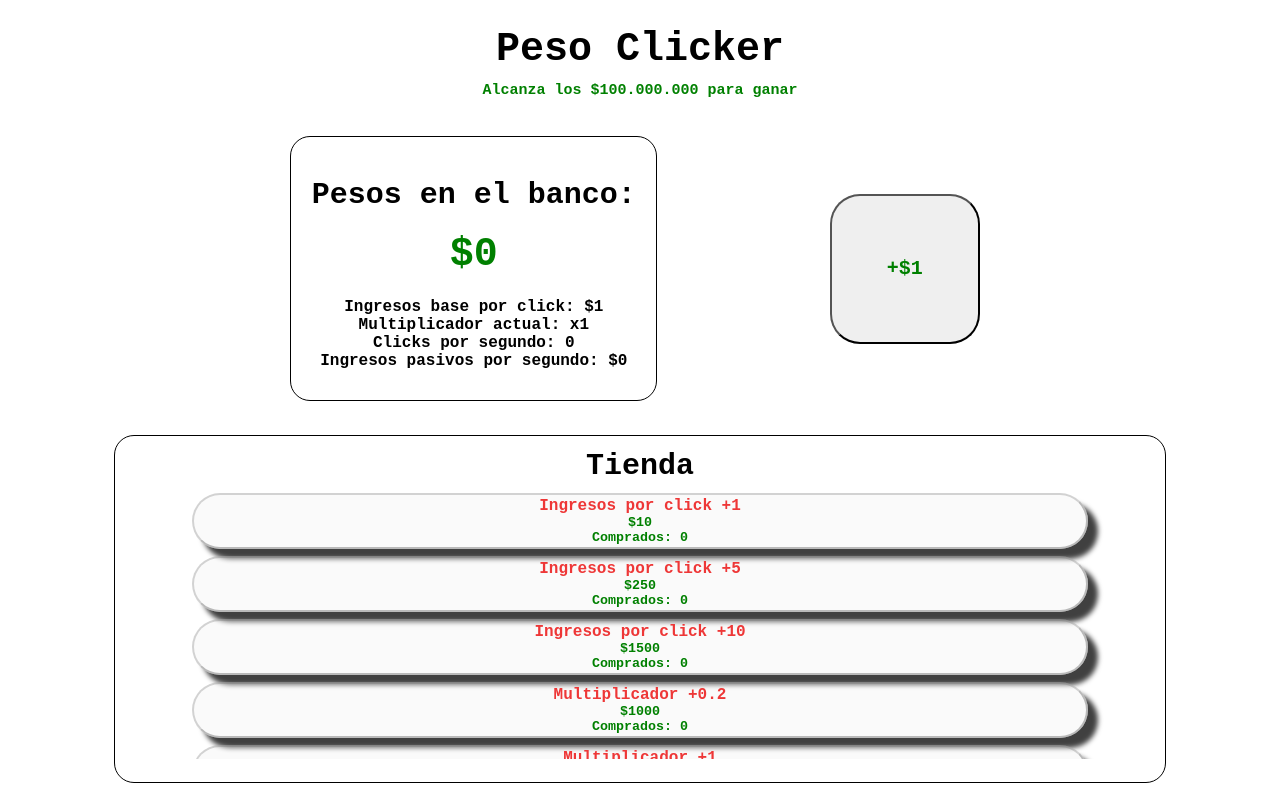
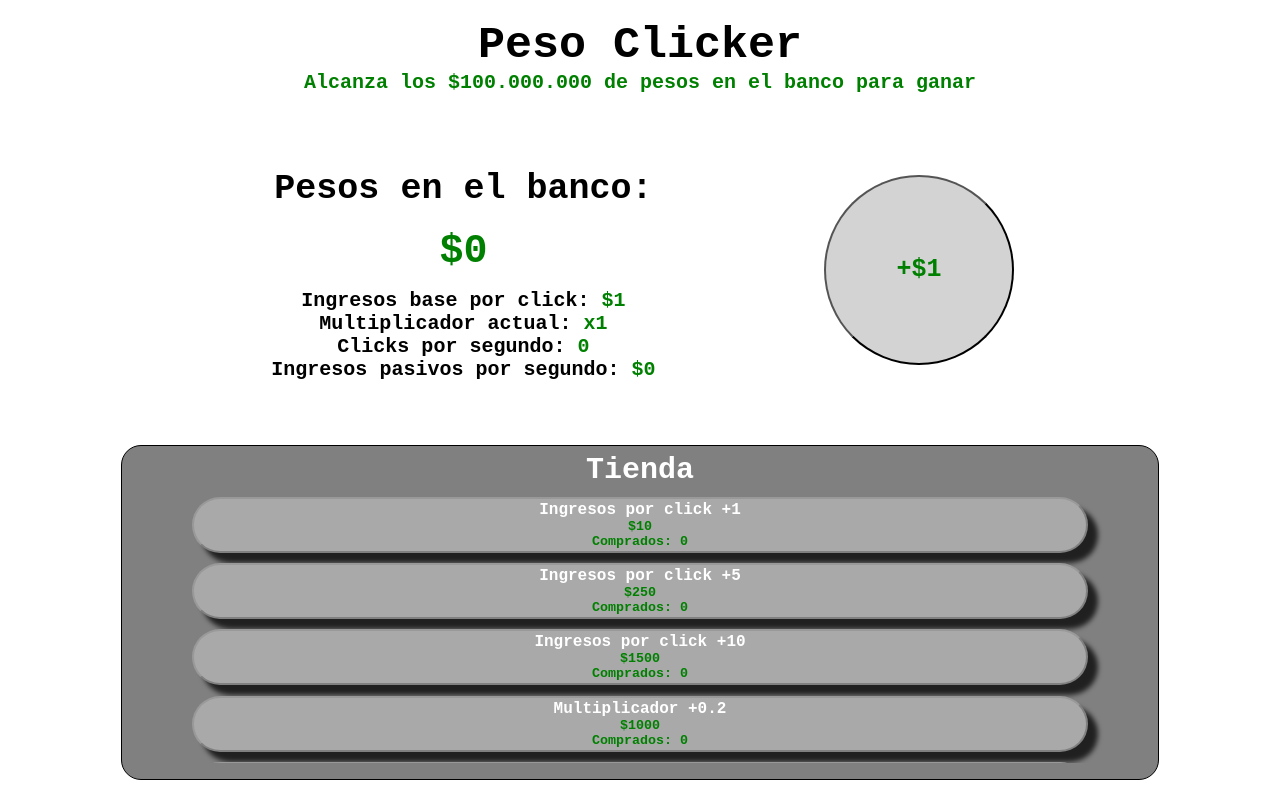
Before and after one commit to markmysler/PesoClicker, a plain HTML site: page index.html in a window 1280 px wide. Drawn offline with Linux system fonts and the light colour scheme.

Commit message:
css mejorado

```diff
--- a/css/style.css
+++ b/css/style.css
@@ -2,7 +2,7 @@
 	margin: 0px;
 	padding: 0px;
 	text-align: center;
-    font-family: 'Courier New', Courier, monospace;
+	font-family: "Courier New", Courier, monospace;
 }
 
 body {
@@ -16,20 +16,20 @@ body {
 .dashboard {
 	display: flex;
 	align-items: center;
-    justify-content: space-evenly;
-    width: 80vw;
+	justify-content: space-between;
+	width: 60vw;
 }
 
 .caja-izquierda {
-    border: 1px solid black;
-    border-radius: 20px;
+	/* border: 1px solid black;
+	border-radius: 20px; */
 	padding: 2%;
 }
 
 #banco {
 	font-size: 40px;
 	font-weight: bold;
-    color: green
+	color: green;
 }
 
 #banco-clicks {
@@ -39,38 +39,37 @@ body {
 
 #banco-clicks h3 {
 	padding: 20px 0px;
+	font-weight: 700;
+	font-size: 35px;
 }
 
 h1 {
-    padding: 10px;
-    font-size: 40px;
+	font-size: 45px;
 }
 
 h2 {
-    font-size: 15px;
-    padding-bottom: 1%;
+	font-size: 20px;
 	color: green;
 	font-weight: bold;
 }
 
 h3 {
 	font-size: 30px;
-
 }
 
 #plus-click {
-    min-height: 150px;
-    min-width: 150px;
-    border-radius: 30px;
+	min-height: 190px;
+	min-width: 190px;
+	border-radius: 100%;
 	margin: 10px;
-    font-size: 20px;
+	font-size: 25px;
 	color: green;
 	font-weight: bold;
+	background-color: lightgrey;
 }
 
 #objetos-tienda {
 	display: flex;
-    gap: 7px;
 	justify-content: center;
 	align-items: center;
 	margin: 10px 0px;
@@ -85,11 +84,12 @@ h3 {
 	-webkit-box-shadow: 10px 10px 5px 0px rgba(0, 0, 0, 0.75);
 	-moz-box-shadow: 10px 10px 5px 0px rgba(0, 0, 0, 0.75);
 	box-shadow: 10px 10px 5px 0px rgba(0, 0, 0, 0.75);
-
+	background-color: darkgray;
+	margin-bottom: 1%;
 }
 
 .objeto-tienda h4 {
-    color: rgb(238, 55, 55);
+	color: white;
 	font-size: 2vh;
 }
 
@@ -107,11 +107,16 @@ h3 {
 	justify-content: space-evenly;
 	border: 1px solid black;
 	border-radius: 20px;
-    padding: 1%;
+	padding: 0.5%;
+	background-color: gray;
+}
+#tienda h3 {
+	color: white;
 }
 
 button:hover {
-    border: 1px solid yellow;
+	border: 1px solid green;
+	cursor: pointer;
 }
 
 #suma-multiplicador {
@@ -119,6 +124,10 @@ button:hover {
 	gap: 10px;
 	padding: 10px 0px;
 	font-weight: bold;
+	font-size: 20px;
+}
+#suma-multiplicador span {
+	color: green;
 }
 
 @media only screen and (max-width: 550px) {
@@ -141,16 +150,16 @@ button:hover {
 	}
 }
 @media only screen and (max-width: 370px) {
-    .objeto-tienda h4{
+	.objeto-tienda h4 {
 		font-size: 15px;
 	}
-    #banco{
+	#banco {
 		font-size: 30px;
 	}
 	#banco-clicks h3 {
 		padding: 10px 0px;
 	}
-    #banco-clicks{
+	#banco-clicks {
 		min-height: 100px;
 	}
 }
--- a/index.html
+++ b/index.html
@@ -1,31 +1,41 @@
 <!DOCTYPE html>
 <html lang="en">
-
 	<head>
-    <meta charset="UTF-8">
-    <meta http-equiv="X-UA-Compatible" content="IE=edge">
-    <meta name="viewport" content="width=device-width, initial-scale=1.0">
+		<meta charset="UTF-8" />
+		<meta http-equiv="X-UA-Compatible" content="IE=edge" />
+		<meta name="viewport" content="width=device-width, initial-scale=1.0" />
 		<title>Clicker</title>
-    <link rel="stylesheet" href="css/style.css">
+		<link rel="stylesheet" href="css/style.css" />
 	</head>
 
 	<body>
 		<div class="titulo">
 			<h1>Peso Clicker</h1>
-        <h2>Alcanza los $100.000.000 para ganar</h2>
+			<h2>Alcanza los $100.000.000 de pesos en el banco para ganar</h2>
 		</div>
 		<div class="dashboard">
 			<div class="caja-izquierda">
 				<div id="banco-clicks">
-                <h3>Pesos en el banco: </h3>
+					<h3>Pesos en el banco:</h3>
 					<span id="banco">$0</span>
 				</div>
 
 				<div id="suma-multiplicador">
-                <p id="suma-jugador">Ingresos base por click: <span id="numero-suma">$1</span></p>
-                <p id="multiplicador-jugador">Multiplicador actual: <span id="numero-multiplicador">x1</span></p>
-                <p id="CPS-jugador">Clicks por segundo: <span id="numero-CPS">0</span></p>
-                <p id="pesos-por-segundo">Ingresos pasivos por segundo: <span id="numero-pesos-por-segundo">$0</span></p>
+					<p id="suma-jugador">
+						Ingresos base por click:
+						<span id="numero-suma">$1</span>
+					</p>
+					<p id="multiplicador-jugador">
+						Multiplicador actual:
+						<span id="numero-multiplicador">x1</span>
+					</p>
+					<p id="CPS-jugador">
+						Clicks por segundo: <span id="numero-CPS">0</span>
+					</p>
+					<p id="pesos-por-segundo">
+						Ingresos pasivos por segundo:
+						<span id="numero-pesos-por-segundo">$0</span>
+					</p>
 				</div>
 			</div>
 
@@ -34,12 +44,10 @@
 			</div>
 		</div>
 
-
 		<div id="tienda">
 			<h3>Tienda</h3>
 			<div id="objetos-tienda"></div>
 		</div>
 		<script src="main.js"></script>
 	</body>
-
 </html>
```
Lines whose indentation alone changed are shown as unchanged.
